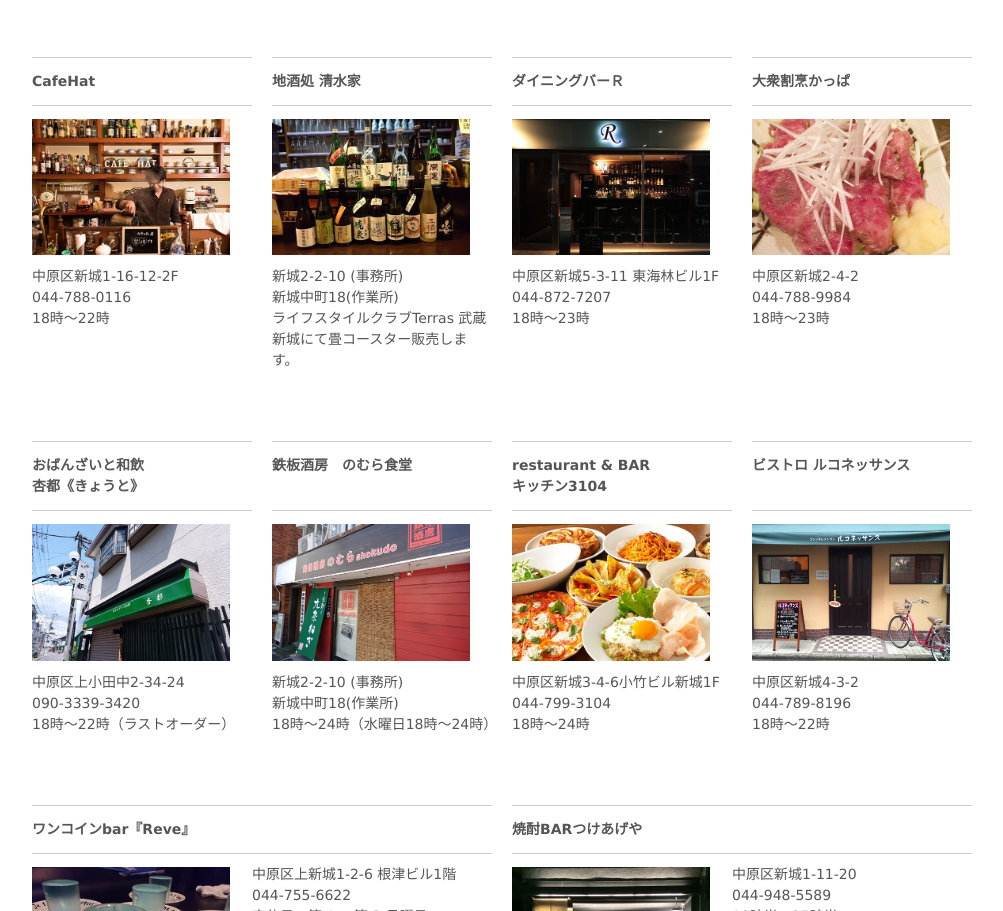
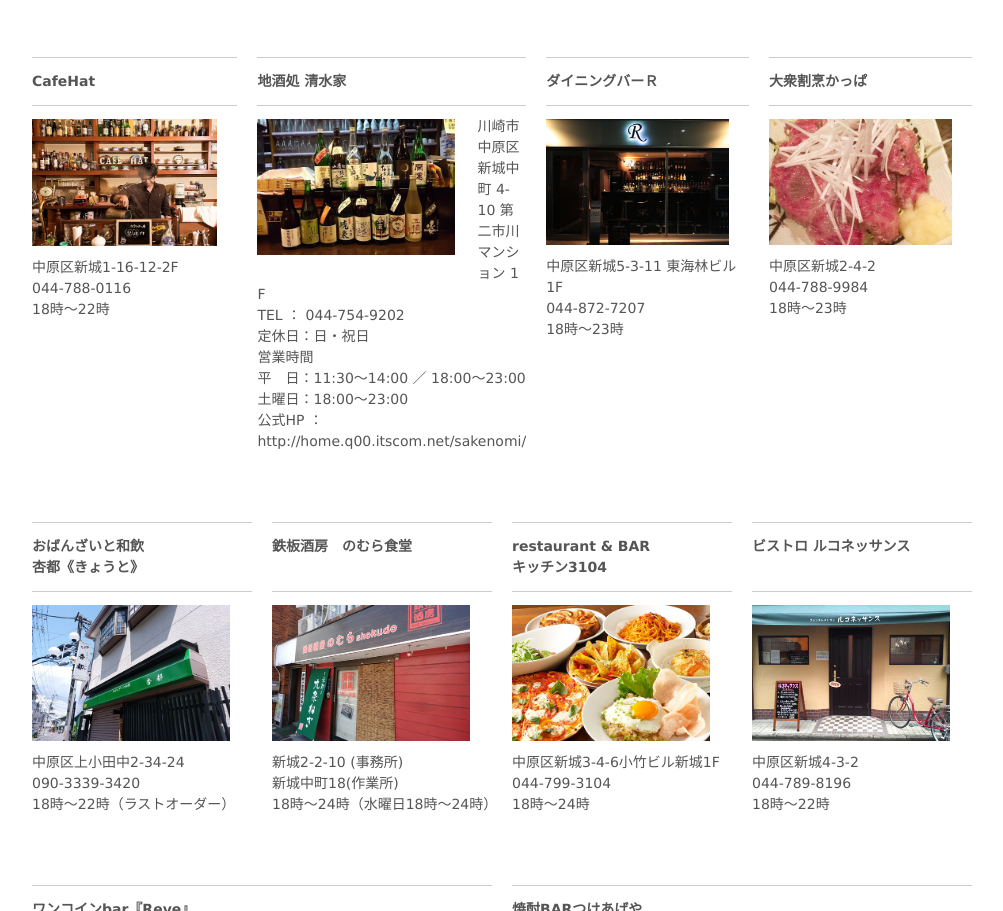
Before and after one commit to machina-college/shinjo, a plain HTML site: page 1000BERO/list.html in a window 1280 px wide. Shown: the part 2906-3817 px from the top of the page, without its empty margins (138-1141 px from the left). Drawn offline with Linux system fonts and the light colour scheme.

Commit message:
Add files via upload

```diff
--- a/1000BERO/list.html
+++ b/1000BERO/list.html
@@ -296,7 +296,13 @@
 				<div class="box">
 					<h3>地酒処 清水家</h3>
 					<p class="img"><img width="220" height="152" src="images/tenpo/shimizuya.jpg" alt="" /></p>
-					<p>新城2-2-10 (事務所)<br>新城中町18(作業所)<br>ライフスタイルクラブTerras 武蔵新城にて畳コースター販売します。</p>
+					<p>川崎市中原区新城中町 4-10 第二市川マンション 1 F<br>
+TEL ： 044-754-9202<br>
+定休日：日・祝日<br>
+営業時間<br>
+平　日：11:30～14:00 ／ 18:00～23:00<br>
+土曜日：18:00～23:00<br>
+公式HP ： http://home.q00.itscom.net/sakenomi/</p>
 					<!--<p class="readmore"><a href="shimizuya.html">詳細を確認する</a></p>-->
 				</div>
 			</article>
```
